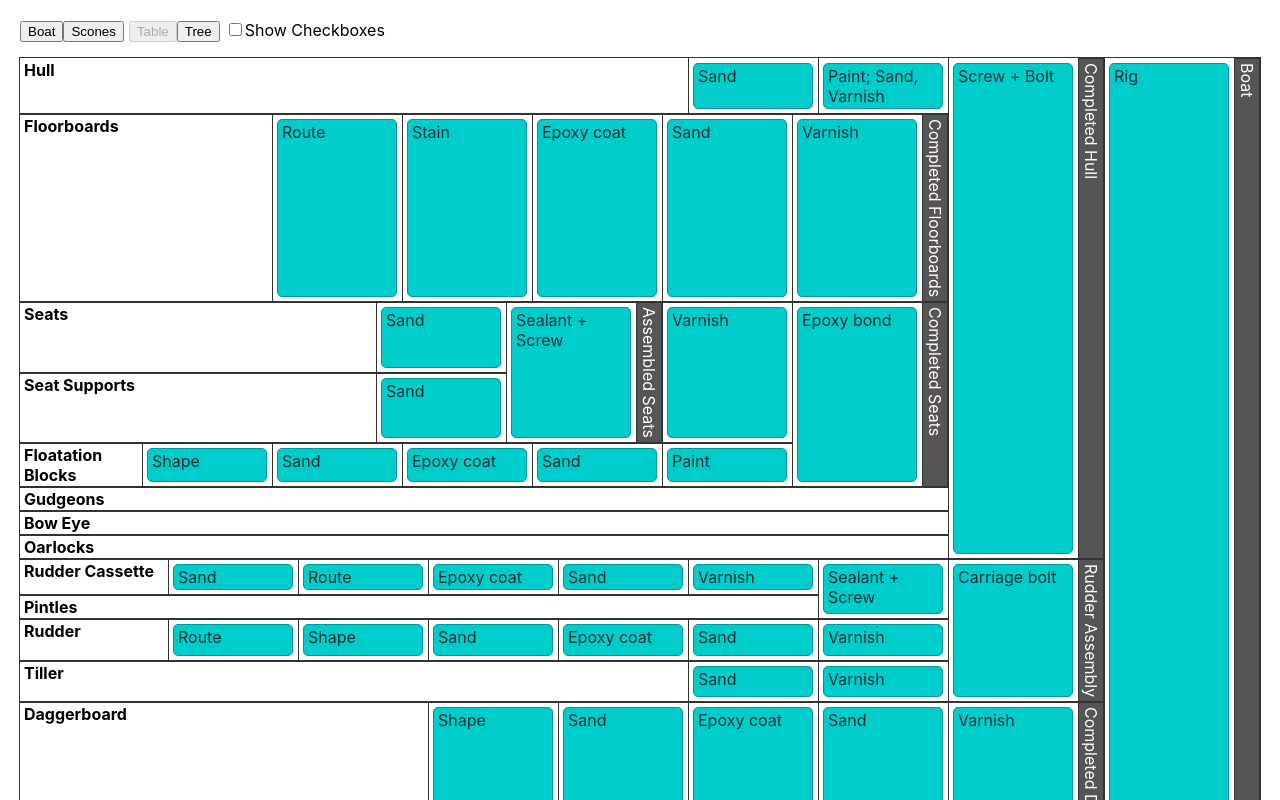
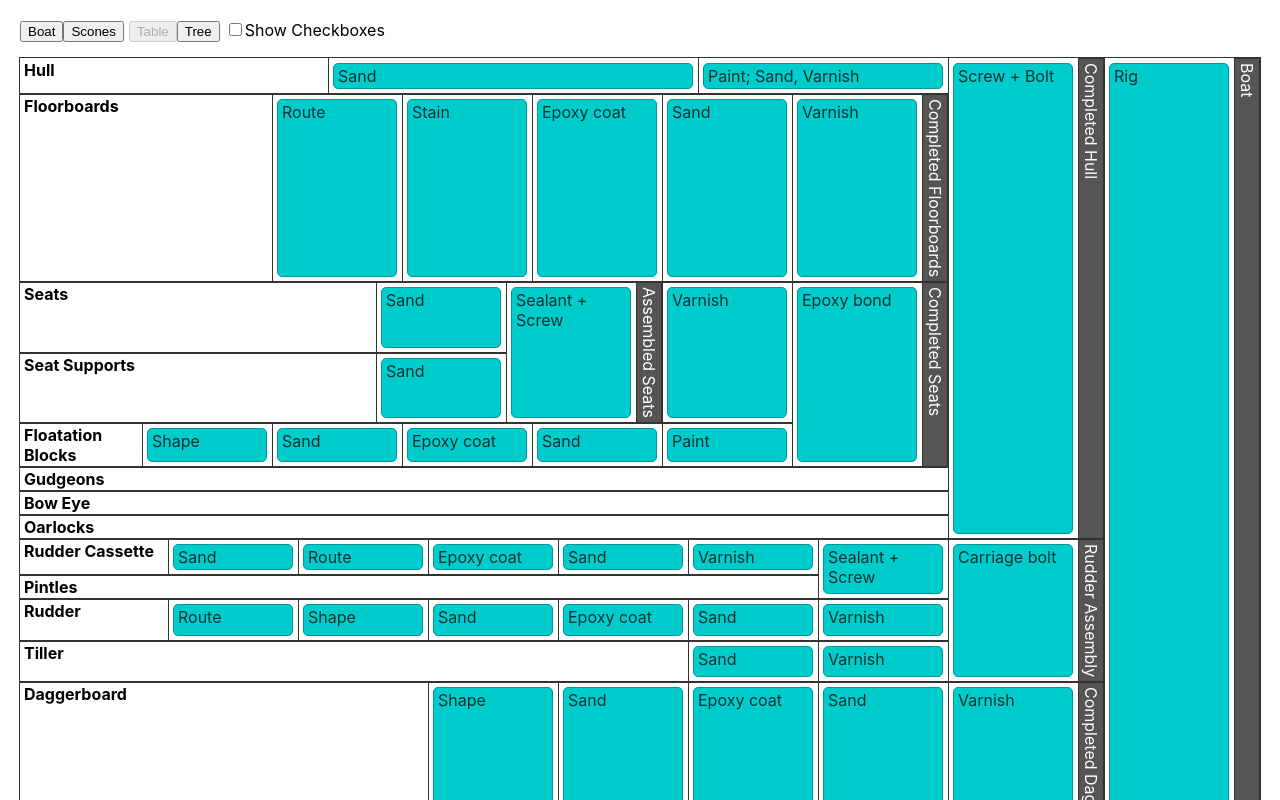
Before and after one commit to IJMacD/engineers-recipes, a React (Create React App) app: page / in a window 1280 px wide. Shown: the top 800 px of the page. Built offline with nearby package versions, Linux system fonts and the light colour scheme.

Commit message:
Support duration hints
Handle collapse/complete in (S)CSS

```diff
--- a/package.json
+++ b/package.json
@@ -11,6 +11,7 @@
     "react": "^17.0.2",
     "react-dom": "^17.0.2",
     "react-scripts": "5.0.0",
+    "sass": "^1.49.7",
     "web-vitals": "^2.1.4"
   },
   "scripts": {
--- a/src/RecipeNodeView.css
+++ /dev/null
@@ -1,83 +0,0 @@
-
-.RecipeNodeTree .list {
-    padding: 5px;
-}
-.RecipeNodeTree .item {
-    border-radius: 5px;
-    display: inline-block;
-    padding: 5px;
-    margin: 10px;
-    background-color: rgba(0,0,0,0.1);
-    border: 1px solid rgba(0,0,0,0.1);
-}
-.RecipeNodeTree .name {
-    font-weight: bold;
-    background-color: #FFFFFF;
-    border-radius: 5px;
-    border: 1px solid #333333;
-    padding: 5px;
-    margin: -5px -5px 5px -5px;
-}
-.RecipeNodeTree .action {
-    background-color: #00CCCC;
-    border: 1px solid #009999;
-    color: #003333;
-    border-radius: 5px;
-    padding: 2px 4px;
-    margin: 0;
-    display: inline-block;
-}
-.RecipeNodeTree .ingredient {
-    list-style: none;
-    padding: 5px;
-    background: #333333;
-    border-radius: 5px;
-    color: #F5F5F5;
-    display: inline-block;
-    margin-right: 5px;
-    margin-bottom: 5px;
-}
-.RecipeNodeTable > .list {
-    min-width: 100%;
-}
-.RecipeNodeTable .list {
-    border: 1px solid #333333;
-    margin: -1px;
-    flex: 1;
-    display: inline-flex;
-    flex-direction: column;
-    padding: 0;
-}
-.RecipeNodeTable .item {
-    display: flex;
-    flex-direction: row-reverse;
-    border: 1px solid #333333;
-    margin: -1px;
-    flex: 1;
-    align-items: stretch;
-}
-.RecipeNodeTable .name {
-    writing-mode: vertical-rl;
-    margin: 0;
-    border: 1px solid #333333;
-    padding: 4px 2px;
-    color: white;
-    background-color: #555555;
-}
-.RecipeNodeTable .action {
-    margin: 5px;
-    padding: 2px 4px;
-    width: 120px;
-    background-color: #00CCCC;
-    border: 1px solid #009999;
-    color: #003333;
-    border-radius: 5px;
-}
-.RecipeNodeTable .ingredient {
-    list-style: none;
-    font-weight: bold;
-    border: 1px solid #333333;
-    margin: -1px;
-    padding: 2px 4px;
-    flex: 1;
-}
--- a/src/RecipeNodeView.js
+++ b/src/RecipeNodeView.js
@@ -1,5 +1,5 @@
 import { useState } from "react";
-import "./RecipeNodeView.css";
+import "./RecipeNodeView.scss";
 
 /** @typedef {import('./types').RecipeNode} RecipeNode */
 
@@ -14,7 +14,7 @@ import "./RecipeNodeView.css";
     return (
         <div className={style === "tree" ? "RecipeNodeTree" : "RecipeNodeTable"}>
             <ul className="list">
-                <RecipeNodeItem action={node.action} pre={node.pre} name={node.name} showCheckboxes={showCheckboxes} />
+                <RecipeNodeItem node={node} showCheckboxes={showCheckboxes} />
             </ul>
         </div>
     );
@@ -23,12 +23,12 @@ import "./RecipeNodeView.css";
 /**
  *
  * @param {object} props
- * @param {string|string[]} props.action
- * @param {(RecipeNode|string)[]} props.pre
- * @param {string} [props.name]
+ * @param {RecipeNode} props.node
  * @param {boolean} [props.showCheckboxes]
  */
-function RecipeNodeItem ({ action, pre, name = null, showCheckboxes = false }) {
+function RecipeNodeItem ({ node, showCheckboxes = false }) {
+
+    const { action, pre, name = null } = node;
 
     if (!action) {
         throw Error("Action cannot be null");
@@ -46,44 +46,49 @@ function RecipeNodeItem ({ action, pre, name = null, showCheckboxes = false }) {
         const [ thisAction, ...otherActions ] = action;
         const newAction = otherActions.length === 1 ? otherActions[0] : otherActions;
 
-        const newPre = [
-            {
-                action: newAction,
-                pre
-            }
-        ];
+        const newNode = {
+            action: thisAction,
+            name,
+            pre: [
+                {
+                    action: newAction,
+                    pre
+                }
+            ]
+        };
 
-        return <RealItem name={name} action={thisAction} pre={newPre} showCheckboxes={showCheckboxes} />
+        return <RealItem node={newNode} showCheckboxes={showCheckboxes} />
     }
 
-    return <RealItem name={name} action={action} pre={pre} showCheckboxes={showCheckboxes} />;
+    return <RealItem node={node} showCheckboxes={showCheckboxes} />;
 }
 
 /**
  *
  * @param {object} props
- * @param {string|string[]} props.action
- * @param {(RecipeNode|string)[]} props.pre
- * @param {string} [props.name]
+ * @param {RecipeNode} props.node
  * @param {boolean} [props.showCheckboxes]
  */
-function RealItem ({ name, action, pre, showCheckboxes }) {
+function RealItem ({ node, showCheckboxes }) {
     const [ collapsed, setCollapsed ] = useState(false);
+    const [ completed, setCompleted ] = useState(false);
+
+    const { action, pre, name = null, duration = 1 } = node;
 
     return (
-        <li className={collapsed?"ingredient":"item"}>
-            { name && <p className={collapsed?null:"name"} style={{ cursor: "pointer", margin: 0 }} onClick={() => setCollapsed(c => !c)}>{ collapsed && "+ "}{name}</p> }
-            <label className="action" style={collapsed?{display:"none"}:null}>
-                { showCheckboxes && <input type="checkbox" /> }
+        <li className={`item ${collapsed?"collapsed":""} ${completed?"completed":""}`}>
+            { name && <p className="name" onClick={() => setCollapsed(c => !c)}>{ collapsed && "+ "}{name}</p> }
+            <label className="action" data-duration={duration}>
+                <input type="checkbox" checked={completed} onChange={e => setCompleted(e.target.checked)} style={{display:!showCheckboxes?"none":null}} />
                 {action}
             </label>
-            <ul className="list" style={collapsed?{display:"none"}:null}>
+            <ul className="list">
                 {
                     pre.map((p, i) => {
                         if (typeof p === "string") {
                             return <li key={i} className="ingredient">{p}</li>;
                         } else {
-                            return <RecipeNodeItem key={i} action={p.action} pre={p.pre} name={p.name} showCheckboxes={showCheckboxes} />;
+                            return <RecipeNodeItem key={i} node={p} showCheckboxes={showCheckboxes} />;
                         }
                     })
                 }
--- /dev/null
+++ b/src/RecipeNodeView.scss
@@ -0,0 +1,133 @@
+
+.RecipeNodeTree {
+
+    .list {
+        padding: 5px;
+    }
+    .item {
+        display: inline-block;
+    }
+    .item:not(.collapsed) {
+        border-radius: 5px;
+        padding: 5px;
+        margin: 10px;
+        background-color: rgba(0,0,0,0.1);
+        border: 1px solid rgba(0,0,0,0.1);
+    }
+    :not(.collapsed) > .name {
+        font-weight: bold;
+        background-color: #FFFFFF;
+        border-radius: 5px;
+        border: 1px solid #333333;
+        padding: 5px;
+        margin: -5px -5px 5px -5px;
+        cursor: pointer;
+    }
+    .action {
+        background-color: #00CCCC;
+        border: 1px solid #009999;
+        color: #003333;
+        border-radius: 5px;
+        padding: 2px 4px;
+        margin: 0;
+        display: inline-block;
+    }
+    .ingredient,
+    .collapsed .name
+    {
+        list-style: none;
+        padding: 5px;
+        background: #333333;
+        border-radius: 5px;
+        color: #F5F5F5;
+        display: inline-block;
+        margin: 0;
+        margin-right: 5px;
+        margin-bottom: 5px;
+    }
+    .collapsed {
+        .action,
+        .list {
+            display: none;
+        }
+        .name {
+            cursor: pointer;
+        }
+    }
+}
+.RecipeNodeTable {
+    & > .list {
+        min-width: 100%;
+    }
+    .list {
+        border: 1px solid #333333;
+        margin: -1px;
+        flex: 1;
+        display: inline-flex;
+        flex-direction: column;
+        padding: 0;
+    }
+    .item {
+        display: flex;
+        flex-direction: row-reverse;
+        border: 1px solid #333333;
+        margin: -1px;
+        flex: 1;
+        align-items: stretch;
+    }
+    :not(.collapsed) > .name {
+        writing-mode: vertical-rl;
+        margin: 0;
+        border: 1px solid #333333;
+        padding: 4px 2px;
+        color: white;
+        background-color: #555555;
+        cursor: pointer;
+    }
+    .action {
+        margin: 5px;
+        padding: 2px 4px;
+        width: 120px;
+        width: calc(120px * var(--duration));
+        width: calc(120px * attr(data-duration number, 1));
+        background-color: #00CCCC;
+        border: 1px solid #009999;
+        color: #003333;
+        border-radius: 5px;
+    }
+    @for $i from 1 through 10 {
+        .action[data-duration="#{$i}"] {
+            --duration: #{$i};
+        }
+    }
+    .ingredient,
+    .collapsed .name
+    {
+        list-style: none;
+        font-weight: bold;
+        border: 1px solid #333333;
+        margin: -1px;
+        padding: 2px 4px;
+        flex: 1;
+    }
+}
+.RecipeNodeTree,
+.RecipeNodeTable {
+    .collapsed {
+        .action,
+        .list {
+            display: none;
+        }
+    }
+    .completed .action {
+        background-color: transparent;
+    }
+}
+.RecipeNodeTable {
+    .collapsed {
+        .name {
+            height: 100%;
+            cursor: pointer;
+        }
+    }
+}
--- a/src/recipes/boat.json
+++ b/src/recipes/boat.json
@@ -7,8 +7,15 @@
             "name": "Completed Hull",
             "pre": [
                 {
-                    "action": ["Paint; Sand, Varnish", "Sand"],
-                    "pre": ["Hull"]
+                    "action": "Paint; Sand, Varnish",
+                    "pre": [
+                        {
+                            "action": "Sand",
+                            "pre": ["Hull"],
+                            "duration": 3
+                        }
+                    ],
+                    "duration": 2
                 },
                 {
                     "action": ["Varnish", "Sand", "Epoxy coat", "Stain", "Route"],
--- a/src/types.d.ts
+++ b/src/types.d.ts
@@ -2,4 +2,5 @@ export interface RecipeNode {
     action: string|string[];
     pre: (RecipeNode|string)[];
     name?: string;
+    duration?: number;
 }
```
Also changed, not shown: 1 other file (tests, documents, lock files or other folders).
